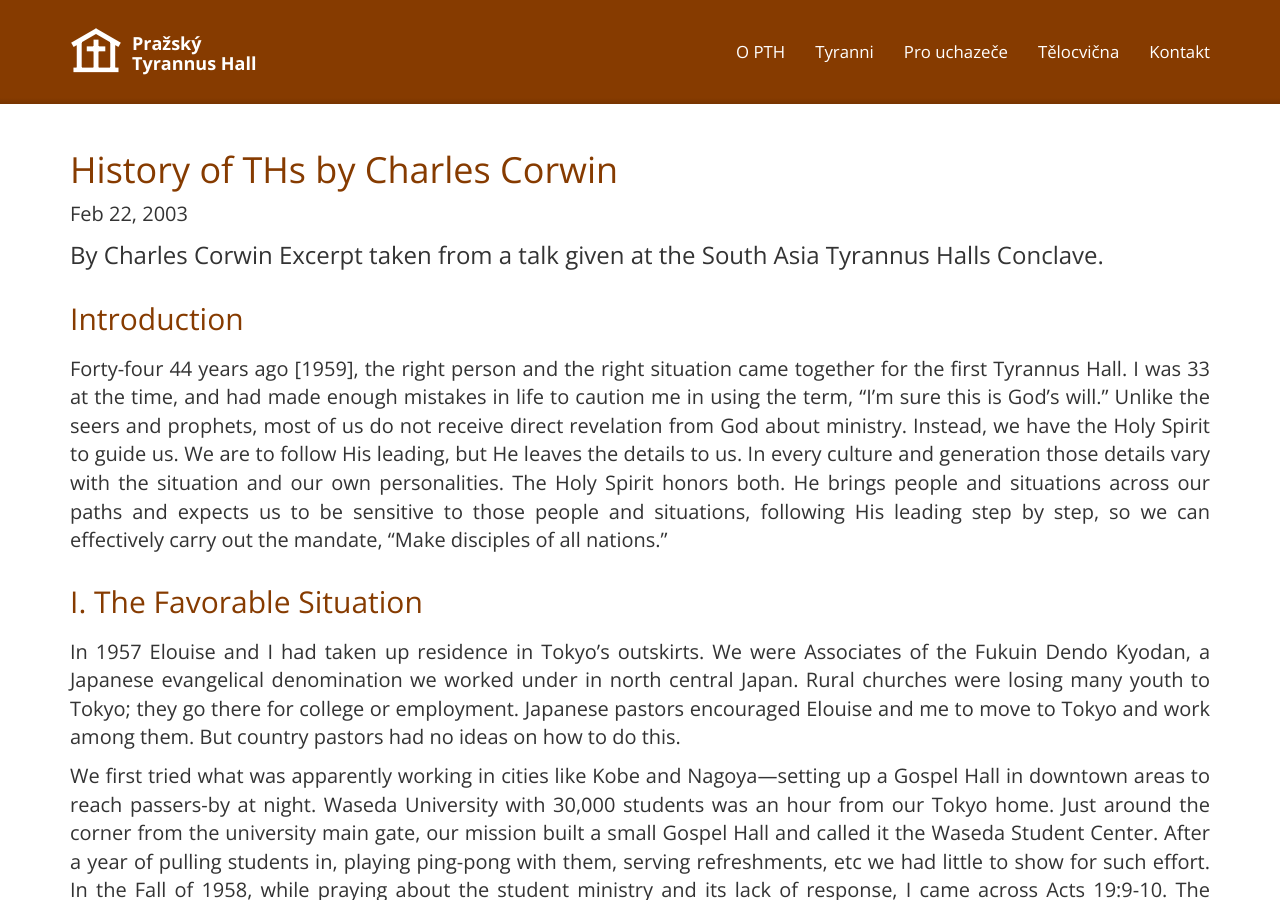
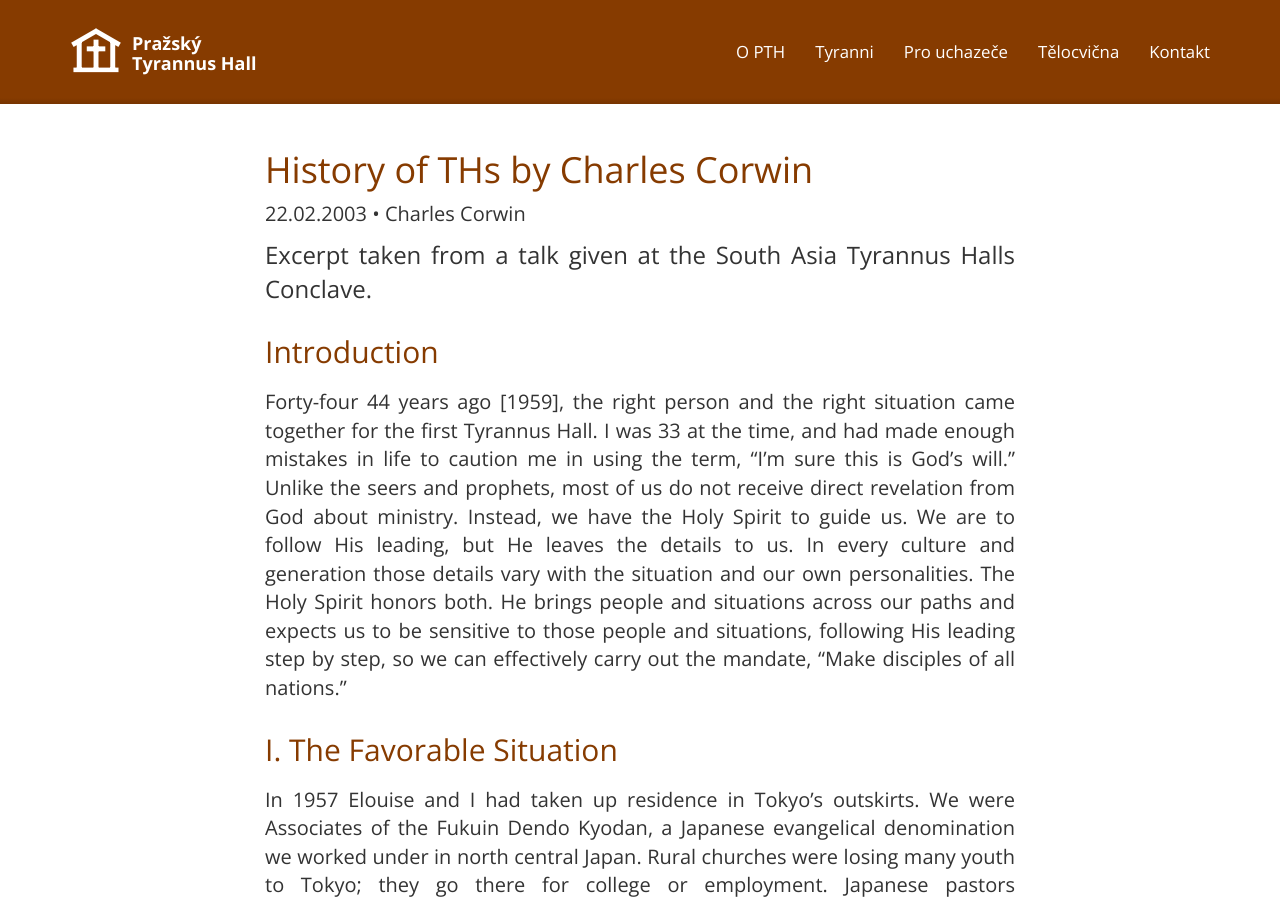
Before and after one commit to vojtha/pth-cz.net, a Jekyll site: the page built from _posts/2003-02-22-history-by-corwin.md, in a window 1280 px wide and 900 px high. Built offline with Jekyll 4.4.1, drawn with Linux system fonts in a browser that asks for light colours; nearby versions of some CDN libraries; some web fonts are replaced; some of the changed text lies outside the part shown.

Commit message:
Zlepseni clanku

```diff
--- a/_layouts/post.html
+++ b/_layouts/post.html
@@ -1,13 +1,58 @@
 ---
-layout: page
+layout: default
 ---
+
+
+<div class="page">
+
+  <nav class="navbar navbar-default navbar-fixed-top animated-header">
+    <div class="container">
+      <!-- Brand and toggle get grouped for better mobile display -->
+      <div class="navbar-header">
+        <button type="button" class="navbar-toggle collapsed" data-toggle="collapse"
+                data-target="#bs-example-navbar-collapse-1">
+          <span class="sr-only">Toggle navigation</span>
+          <span class="icon-bar"></span>
+          <span class="icon-bar"></span>
+          <span class="icon-bar"></span>
+        </button>
+        <a class="navbar-brand page-scroll" href="{{ site.baseurl }}/">
+          <span class="icon-logo-simple"></span>
+          <span class="title">Pražský<br>Tyrannus Hall</span>
+        </a>
+      </div>
+
+      <!-- Collect the nav links, forms, and other content for toggling -->
+      <div class="collapse navbar-collapse" id="bs-example-navbar-collapse-1">
+        <ul class="nav navbar-nav navbar-right">
+          {% include menu.html %}
+        </ul>
+      </div>
+      <!-- /.navbar-collapse -->
+    </div>
+    <!-- /.container-fluid -->
+  </nav>
+
+  <div class="container content">
+    {% if page.title %}
+    <div class="row">
+      <div class="col-md-8 col-md-offset-2">
+        <h1>{{ page.title }}</h1>
+      </div>
+    </div>
+    {% endif %}
+
+    <div class="row">
+      <div class="col-md-8 col-md-offset-2">
         <article class="post" itemscope itemtype="http://schema.org/BlogPosting">
 
           <p class="post-meta">
-    <time datetime="{{ page.date | date_to_xmlschema }}" itemprop="datePublished">{{ page.date | date: "%b %-d, %Y" }}
+            <time datetime="{{ page.date | date_to_xmlschema }}" itemprop="datePublished">
+              {{ page.date | date: "%d.%m.%Y" }}
             </time>
             {% if page.author %}
-      • <span itemprop="author" itemscope itemtype="http://schema.org/Person"><span itemprop="name">{{ page.author }}</span></span>
+            • <span itemprop="author" itemscope itemtype="http://schema.org/Person"><span
+              itemprop="name">{{ page.author }}</span></span>
             {% endif %}
           </p>
 
@@ -16,3 +61,11 @@ layout: page
           </div>
 
         </article>
+
+      </div>
+    </div>
+  </div>
+
+  {% include footer.html %}
+
+</div>
--- a/_posts/2003-02-22-history-by-corwin.md
+++ b/_posts/2003-02-22-history-by-corwin.md
@@ -1,10 +1,11 @@
 ---
 title:  "History of THs by Charles Corwin"
 categories: historie
+author: Charles Corwin
 ---
 
 
-<p class="lead">By Charles Corwin Excerpt taken from a talk given at the South Asia Tyrannus Halls Conclave.</p>
+<p class="lead">Excerpt taken from a talk given at the South Asia Tyrannus Halls Conclave.</p>
 
 ## Introduction
 
```
Also changed, not shown: _posts/2003-02-23-journey-by-corwin.md (+1 -2 lines), _posts/2003-02-24-give-us-by-steve.md (+1 -2 lines), _posts/2004-07-01-pth-od-teorie-k-praxi.md (added, +62 -0 lines). Lines whose indentation alone changed are shown as unchanged.
